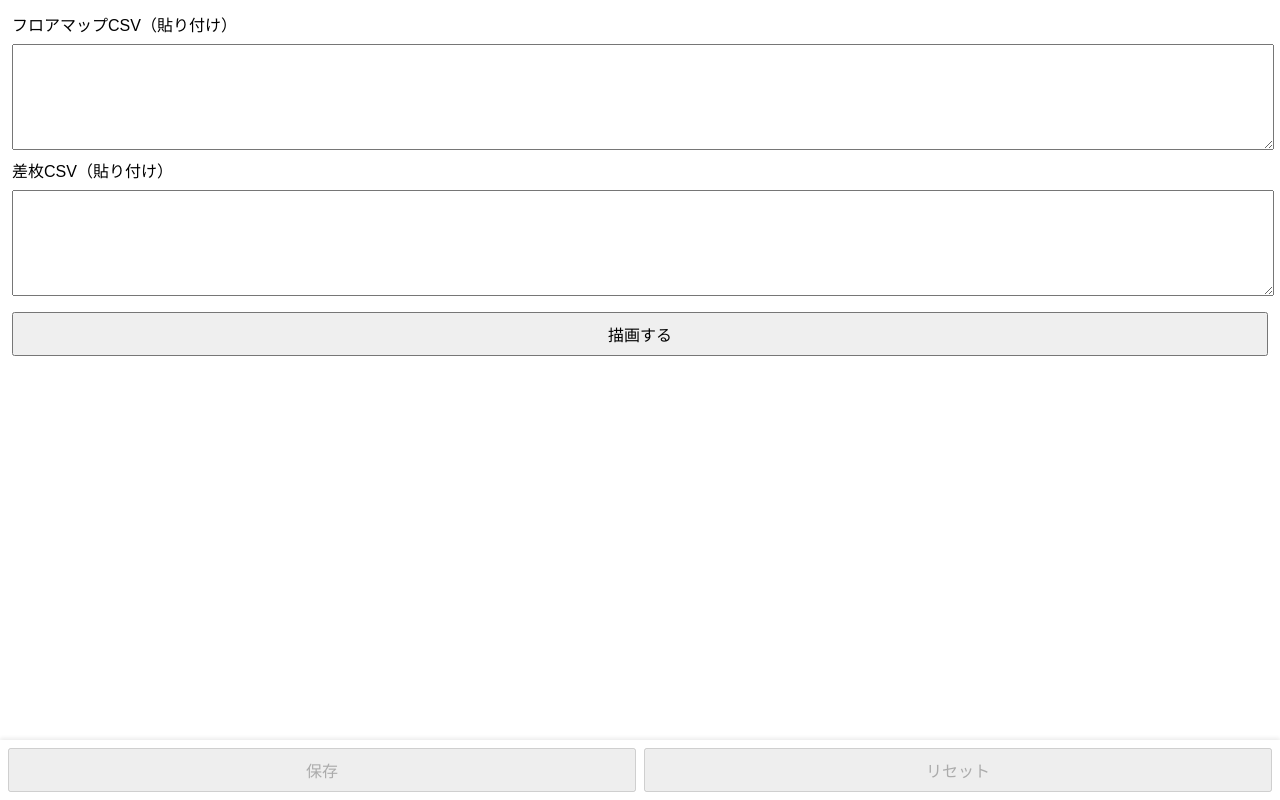
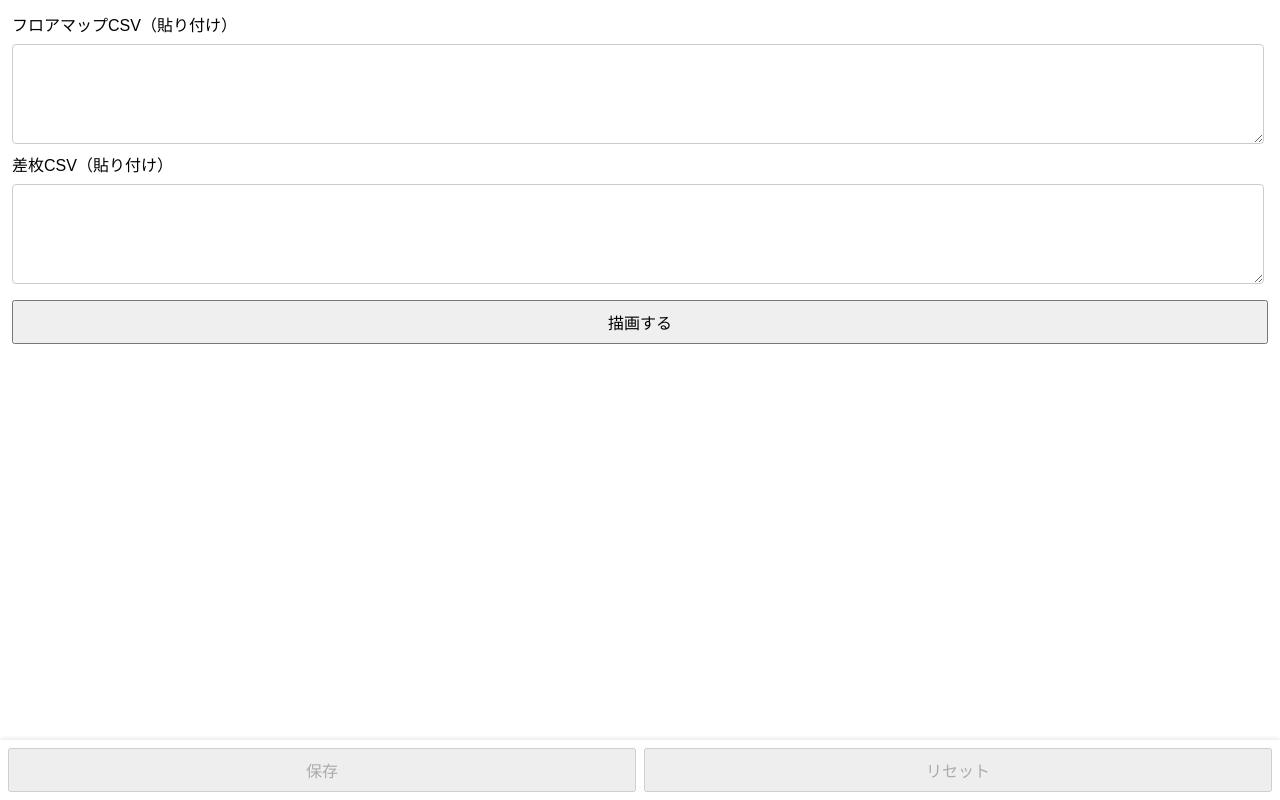
Before and after one commit to ttettettett/slot-heatmap, a plain HTML site: page index.html in a window 1280 px wide. Drawn offline with nearby package versions, Linux system fonts and the light colour scheme.

Commit message:
Update index.html

```diff
--- a/index.html
+++ b/index.html
@@ -2,7 +2,7 @@
 <html lang="ja">
 <head>
 <meta charset="utf-8">
-<meta name="viewport" content="width=device-width,initial-scale=1">
+<meta name="viewport" content="width=device-width, initial-scale=1, maximum-scale=1">
 <title>差枚ヒートマップ（正方形セル対応・貼り付け版）</title>
 <style>
 :root {
@@ -15,7 +15,18 @@
 }
 body { margin: 0; font-family: sans-serif; }
 header { padding: 12px; display: flex; flex-direction: column; gap: 8px; }
-textarea { width: 100%; height: 100px; font-size: 14px; }
+textarea {
+  width: calc(100% - 4px);
+  height: 100px;
+  font-size: 14px;
+  box-sizing: border-box;
+  padding: 8px;
+  font-family: inherit;
+  border: 1px solid #ccc;
+  border-radius: 4px;
+  touch-action: manipulation;
+  -webkit-text-size-adjust: 100%;
+}
 button.parse { margin-top: 8px; height: 44px; font-size: 16px; }
 
 #grid {
```
